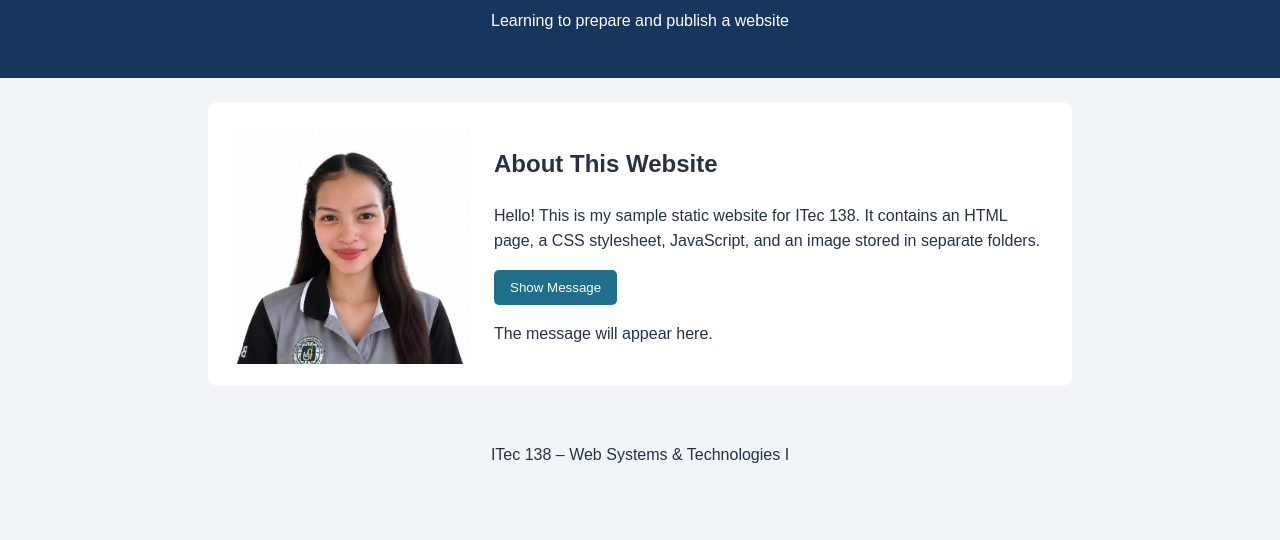
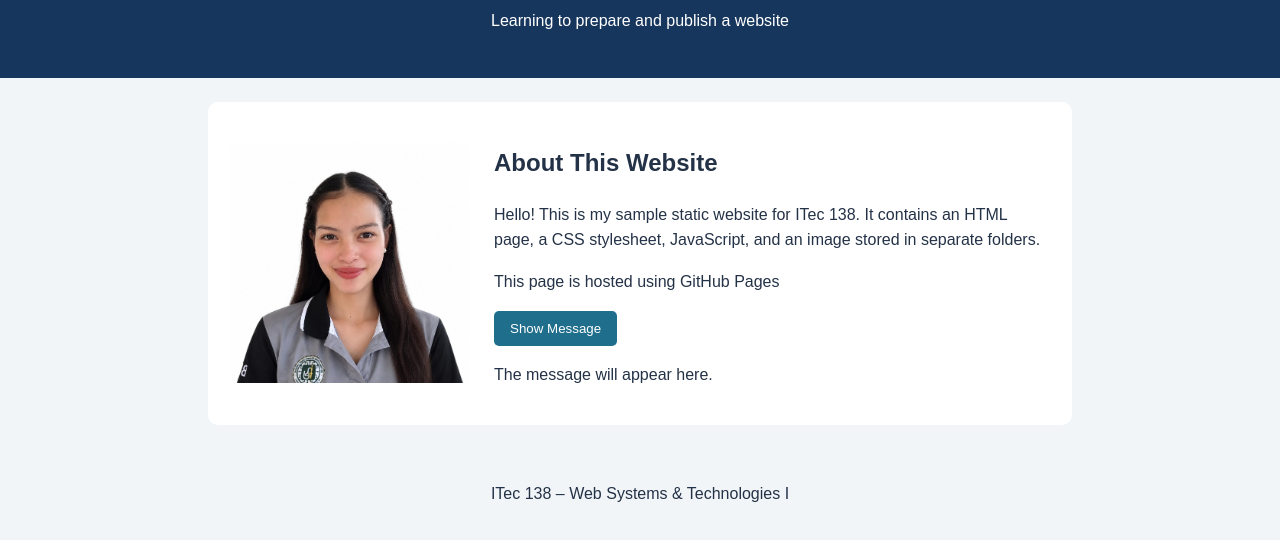
Before and after one commit to thxmeya/Lab3_BorinagaThameya, a plain HTML site: page index.html in a window 1280 px wide. Shown: the part 114-654 px from the top of the page. Drawn offline with Linux system fonts and the light colour scheme.

Commit message:
Update portfolio introduction

```diff
--- a/index.html
+++ b/index.html
@@ -20,6 +20,7 @@
         <p>Hello! This is my sample static website for ITec 138.
           It contains an HTML page, a CSS stylesheet, JavaScript,
           and an image stored in separate folders.</p>
+          <p>This page is hosted using GitHub Pages</p>
         <button id="messageButton" type="button">Show Message</button>
         <p id="message" aria-live="polite">The message will appear here.</p>
       </div>
```
